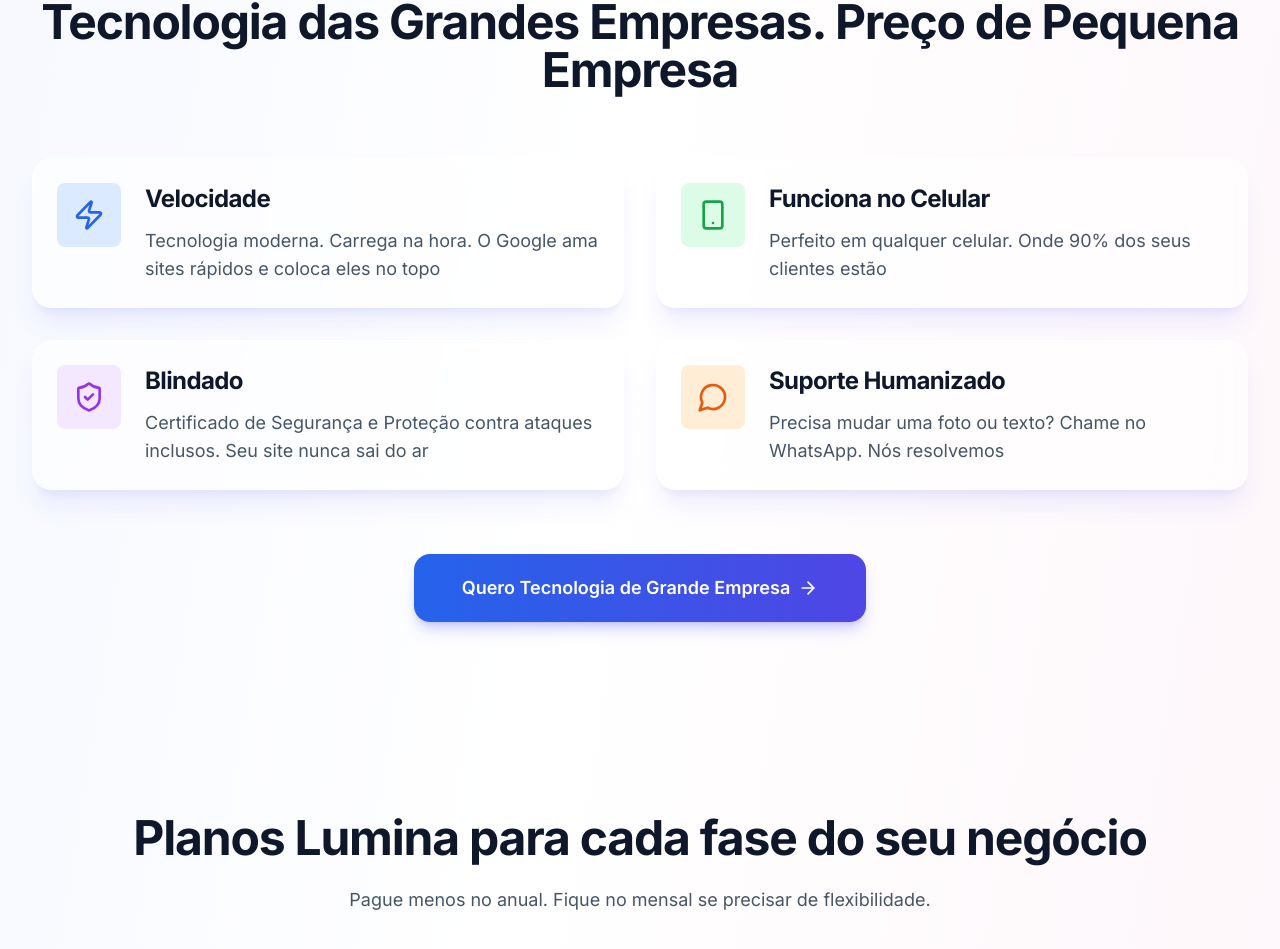
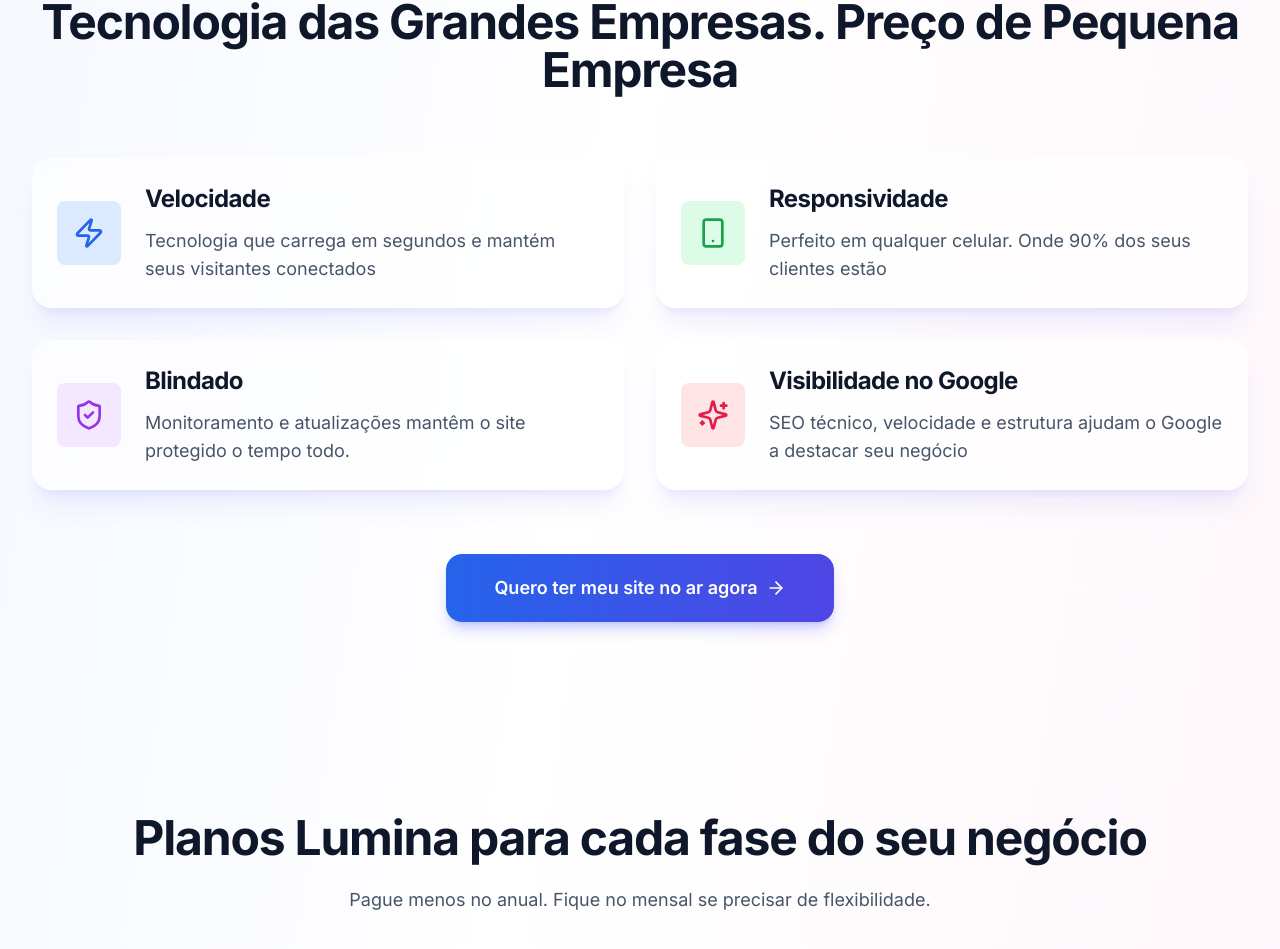
Before and after one commit to jonataswm01/projeto-waas, a Next.js app: page / in a window 1280 px wide. Shown: the part 3987-4936 px from the top of the page. Built offline with nearby package versions, Linux system fonts and the light colour scheme.

Commit message:
style: update content and layout of marketing page cards for improved clarity and engagement; enhance text descriptions and adjust card alignment for better visual consistency

```diff
--- a/app/(marketing)/page.tsx
+++ b/app/(marketing)/page.tsx
@@ -6,14 +6,13 @@
 import { Accordion, AccordionContent, AccordionItem, AccordionTrigger } from "@/components/ui/accordion";
 import {
   ArrowRight,
+  CheckCircle2,
   Clock3,
   Hand,
   Instagram,
-  CheckCircle2,
   LifeBuoy,
   Linkedin,
   Mail,
-  MessageCircle,
   PhoneCall,
   ShieldCheck,
   Smartphone,
@@ -663,7 +662,7 @@
               transition={{ duration: 0.6 }}
             >
               <Card className="rounded-[1.25rem] bg-white/60 backdrop-blur-md border border-white/40 shadow-xl shadow-indigo-500/10">
-                <CardContent className="p-6 flex gap-6">
+                <CardContent className="p-6 flex gap-6 items-center">
                   <div className="flex-shrink-0">
                     <div className="w-16 h-16 rounded-lg bg-blue-100 flex items-center justify-center">
                       <Zap className="h-8 w-8 text-blue-600" />
@@ -671,8 +670,8 @@
                   </div>
                   <div>
                     <h3 className="text-2xl font-bold tracking-tight text-slate-900 mb-3">Velocidade</h3>
-                    <p className="text-lg text-slate-600">
-                      Tecnologia moderna. Carrega na hora. O Google ama sites rápidos e coloca eles no topo
+                    <p className="text-base sm:text-lg text-slate-600">
+                      Tecnologia que carrega em segundos e mantém seus visitantes conectados
                     </p>
                   </div>
                 </CardContent>
@@ -687,15 +686,15 @@
               transition={{ duration: 0.6 }}
             >
               <Card className="rounded-[1.25rem] bg-white/60 backdrop-blur-md border border-white/40 shadow-xl shadow-indigo-500/10">
-                <CardContent className="p-6 flex gap-6">
+                <CardContent className="p-6 flex gap-6 items-center">
                   <div className="flex-shrink-0">
                     <div className="w-16 h-16 rounded-lg bg-green-100 flex items-center justify-center">
                       <Smartphone className="h-8 w-8 text-green-600" />
                     </div>
                   </div>
                   <div>
-                    <h3 className="text-2xl font-bold tracking-tight text-slate-900 mb-3">Funciona no Celular</h3>
-                    <p className="text-lg text-slate-600">
+                    <h3 className="text-2xl font-bold tracking-tight text-slate-900 mb-3">Responsividade</h3>
+                    <p className="text-base sm:text-lg text-slate-600">
                       Perfeito em qualquer celular. Onde 90% dos seus clientes estão
                     </p>
                   </div>
@@ -711,7 +710,7 @@
               transition={{ duration: 0.6, delay: 0.1 }}
             >
               <Card className="rounded-[1.25rem] bg-white/60 backdrop-blur-md border border-white/40 shadow-xl shadow-indigo-500/10">
-                <CardContent className="p-6 flex gap-6">
+                <CardContent className="p-6 flex gap-6 items-center">
                   <div className="flex-shrink-0">
                     <div className="w-16 h-16 rounded-lg bg-purple-100 flex items-center justify-center">
                       <ShieldCheck className="h-8 w-8 text-purple-600" />
@@ -719,15 +718,15 @@
                   </div>
                   <div>
                     <h3 className="text-2xl font-bold tracking-tight text-slate-900 mb-3">Blindado</h3>
-                    <p className="text-lg text-slate-600">
-                      Certificado de Segurança e Proteção contra ataques inclusos. Seu site nunca sai do ar
+                    <p className="text-base sm:text-lg text-slate-600">
+                      Monitoramento e atualizações mantêm o site protegido o tempo todo.
                     </p>
                   </div>
                 </CardContent>
               </Card>
             </motion.div>
 
-            {/* Suporte */}
+            {/* Visibilidade no Google */}
             <motion.div
               initial={{ opacity: 0, x: 20 }}
               whileInView={{ opacity: 1, x: 0 }}
@@ -735,16 +734,16 @@
               transition={{ duration: 0.6, delay: 0.1 }}
             >
               <Card className="rounded-[1.25rem] bg-white/60 backdrop-blur-md border border-white/40 shadow-xl shadow-indigo-500/10">
-                <CardContent className="p-6 flex gap-6">
+                  <CardContent className="p-6 flex gap-6 items-center">
                     <div className="flex-shrink-0">
-                    <div className="w-16 h-16 rounded-lg bg-orange-100 flex items-center justify-center">
-                      <MessageCircle className="h-8 w-8 text-orange-600" />
+                      <div className="w-16 h-16 rounded-lg bg-rose-100 flex items-center justify-center">
+                        <Sparkles className="h-8 w-8 text-rose-600" />
                       </div>
                     </div>
                     <div>
-                    <h3 className="text-2xl font-bold tracking-tight text-slate-900 mb-3">Suporte Humanizado</h3>
-                    <p className="text-lg text-slate-600">
-                      Precisa mudar uma foto ou texto? Chame no WhatsApp. Nós resolvemos
+                      <h3 className="text-2xl font-bold tracking-tight text-slate-900 mb-3">Visibilidade no Google</h3>
+                    <p className="text-base sm:text-lg text-slate-600">
+                        SEO técnico, velocidade e estrutura ajudam o Google a destacar seu negócio
                       </p>
                     </div>
                   </CardContent>
@@ -758,7 +757,7 @@
                 href="/comecar"
                 className="inline-flex items-center justify-center text-base sm:text-lg px-8 sm:px-12 py-4 sm:py-5 font-semibold rounded-[1rem] bg-gradient-to-r from-blue-600 to-indigo-600 text-white shadow-lg shadow-indigo-500/30 transition-all duration-200 hover:from-blue-500 hover:to-indigo-600 hover:shadow-indigo-500/50 hover:shadow-xl hover:brightness-105 hover:translate-x-1 focus:outline-none focus:ring-2 focus:ring-blue-500 focus:ring-offset-2"
               >
-              Quero Tecnologia de Grande Empresa
+                Quero ter meu site no ar agora
                 <ArrowRight className="ml-2 h-5 w-5" />
               </Link>
           </div>
```
Lines whose indentation alone changed are shown as unchanged.
